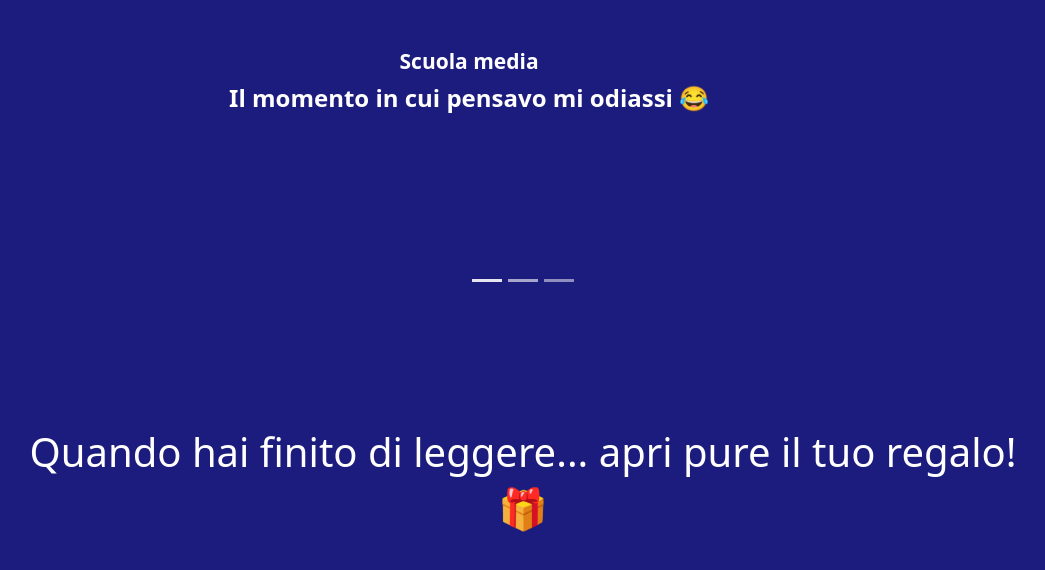
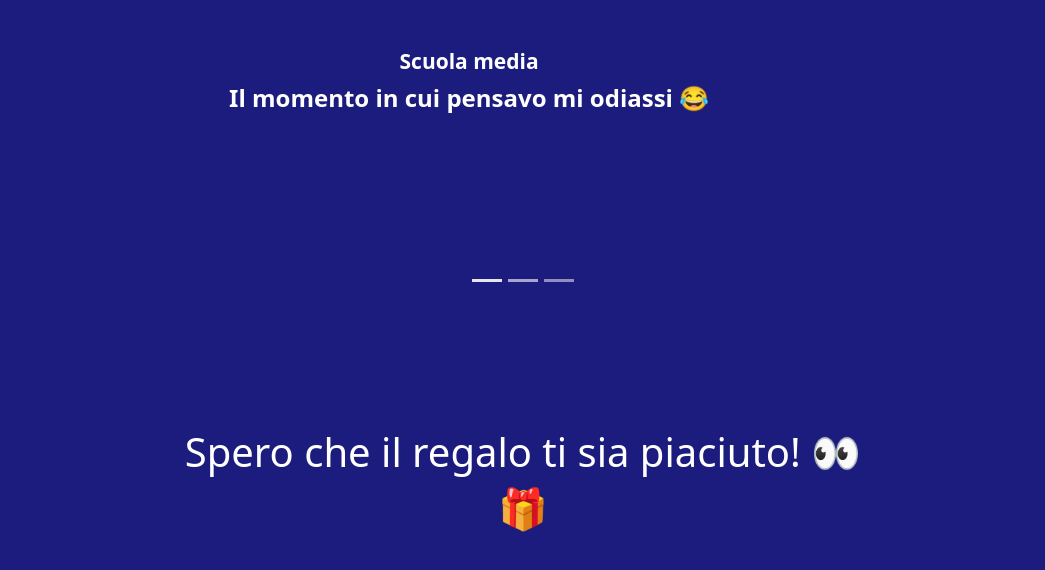
Before and after one commit to RaffoMagno/Sito_Compleanno_Giorgia, a plain HTML site: page index.html in a window 1280 px wide. Shown: the part 1138-1708 px from the top of the page, without its empty margins (117-1162 px from the left). Drawn offline with nearby package versions, Linux system fonts and the light colour scheme.

Commit message:
cambiata frase finale regalo

```diff
--- a/index.html
+++ b/index.html
@@ -76,7 +76,7 @@
     <br>
     <br>
     <br>
-    <h1 style="color: white;">Quando hai finito di leggere... apri pure il tuo regalo!</h1>
+    <h1 style="color: white;">Spero che il regalo ti sia piaciuto! 👀</h1>
     <h1>🎁</h1>
   </div>
     <br>
```
